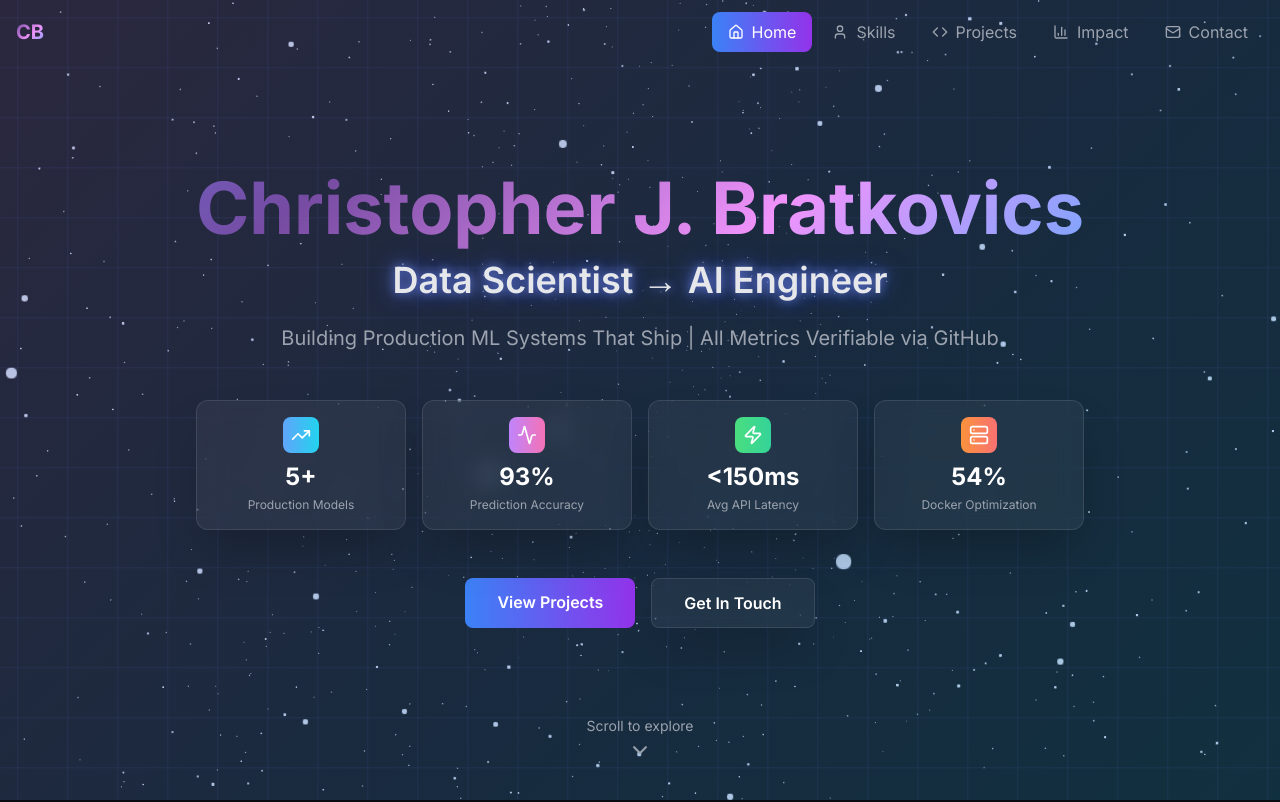
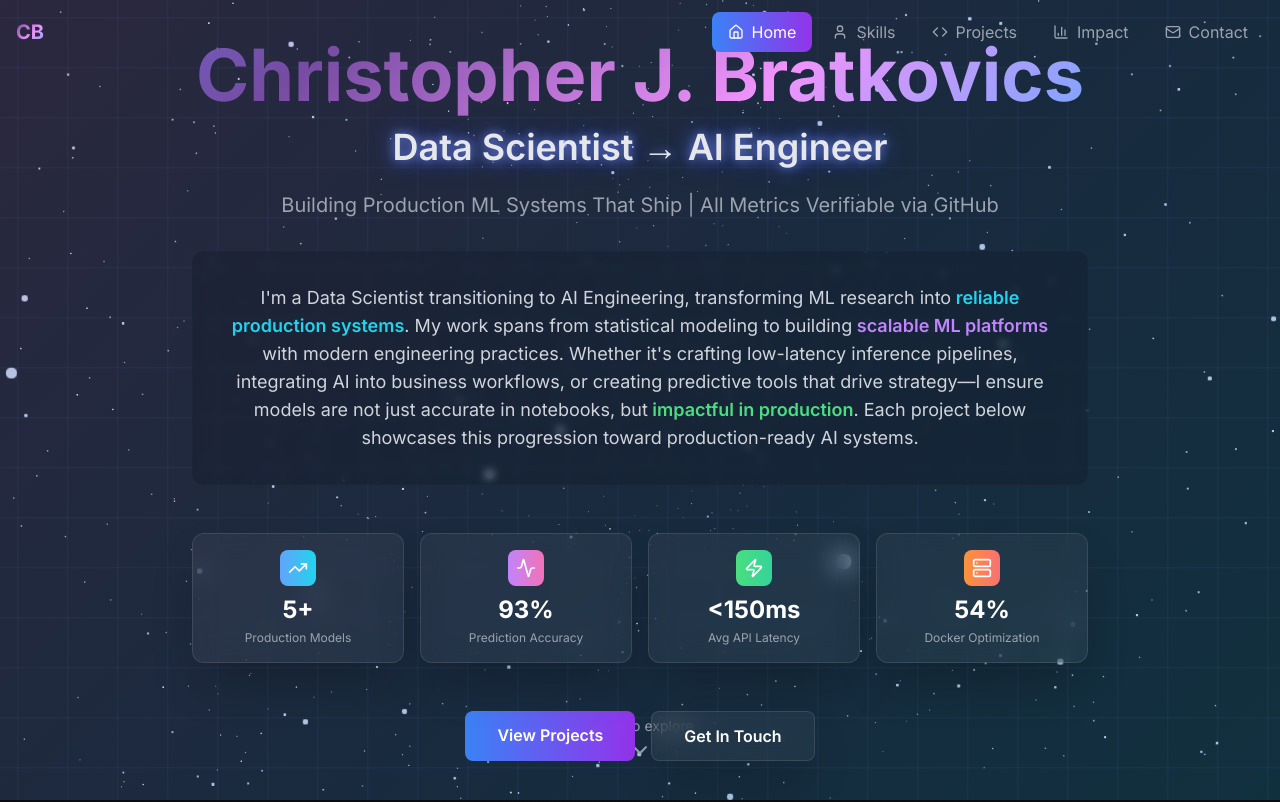
Before and after one commit to cbratkovics/cbratkovics.dev, a Next.js app in the folder portfolio/: page / in a window 1280 px wide. Shown: the top 802 px of the page. Built offline with nearby package versions, Linux system fonts and the light colour scheme.

Commit message:
added About Me section to Hero.tsx

```diff
--- a/portfolio/components/Hero.tsx
+++ b/portfolio/components/Hero.tsx
@@ -95,10 +95,32 @@ export default function Hero() {
           initial={{ opacity: 0 }}
           animate={{ opacity: 1 }}
           transition={{ delay: 0.3, duration: 0.8 }}
-          className="text-lg md:text-xl text-gray-400 mb-12 max-w-3xl mx-auto"
+          className="text-lg md:text-xl text-gray-400 mb-4 max-w-3xl mx-auto"
         >
           Building Production ML Systems That Ship | All Metrics Verifiable via GitHub
         </motion.p>
+
+        {/* About Me Section */}
+        <motion.div
+          initial={{ opacity: 0, y: 20 }}
+          animate={{ opacity: 1, y: 0 }}
+          transition={{ delay: 0.4, duration: 0.8 }}
+          className="max-w-4xl mx-auto mb-12 mt-8"
+        >
+          <div className="bg-gray-900/30 backdrop-blur-sm border border-gray-800/50 rounded-xl p-6 md:p-8">
+            <p className="text-gray-300 leading-relaxed text-base md:text-lg">
+              I'm a Data Scientist transitioning to AI Engineering, transforming ML research into
+              <span className="text-cyan-400 font-semibold"> reliable production systems</span>.
+              My work spans from statistical modeling to building
+              <span className="text-purple-400 font-semibold"> scalable ML platforms</span> with
+              modern engineering practices. Whether it's crafting low-latency inference pipelines,
+              integrating AI into business workflows, or creating predictive tools that drive strategy—I
+              ensure models are not just accurate in notebooks, but
+              <span className="text-green-400 font-semibold"> impactful in production</span>.
+              Each project below showcases this progression toward production-ready AI systems.
+            </p>
+          </div>
+        </motion.div>
 
         <motion.div
           initial={{ opacity: 0, y: 20 }}
--- a/portfolio/components/Metrics.tsx
+++ b/portfolio/components/Metrics.tsx
@@ -46,32 +46,28 @@ export default function Metrics() {
       value: `${hoursSaved}+`,
       label: "Weekly Hours Saved",
       description: "Through Python ETL automation in production",
-      color: "from-blue-400 to-cyan-400",
-      source: "Resume verified"
+      color: "from-blue-400 to-cyan-400"
     },
     {
       icon: <TrendingUp className="w-8 h-8" />,
       value: `${modelAccuracy}%`,
       label: "Model Accuracy",
       description: "Average across production models",
-      color: "from-purple-400 to-pink-400",
-      source: "GitHub: fantasy-football-ai"
+      color: "from-purple-400 to-pink-400"
     },
     {
       icon: <Rocket className="w-8 h-8" />,
       value: `${processingSpeed}`,
       label: "Players/Second",
       description: "Feature engineering pipeline speed",
-      color: "from-green-400 to-emerald-400",
-      source: "GitHub: fantasy-football-ai"
+      color: "from-green-400 to-emerald-400"
     },
     {
       icon: <DollarSign className="w-8 h-8" />,
       value: `${dataProcessed}K+`,
       label: "Records Processed",
       description: "NBA game records in ETL pipeline",
-      color: "from-orange-400 to-red-400",
-      source: "GitHub: nba-ai-ml"
+      color: "from-orange-400 to-red-400"
     }
   ];
 
@@ -117,11 +113,6 @@ export default function Metrics() {
               <div className="text-sm text-gray-400">
                 {metric.description}
               </div>
-              {metric.source && (
-                <div className="text-xs text-gray-500 mt-1">
-                  Source: {metric.source}
-                </div>
-              )}
             </motion.div>
           ))}
         </div>
```
